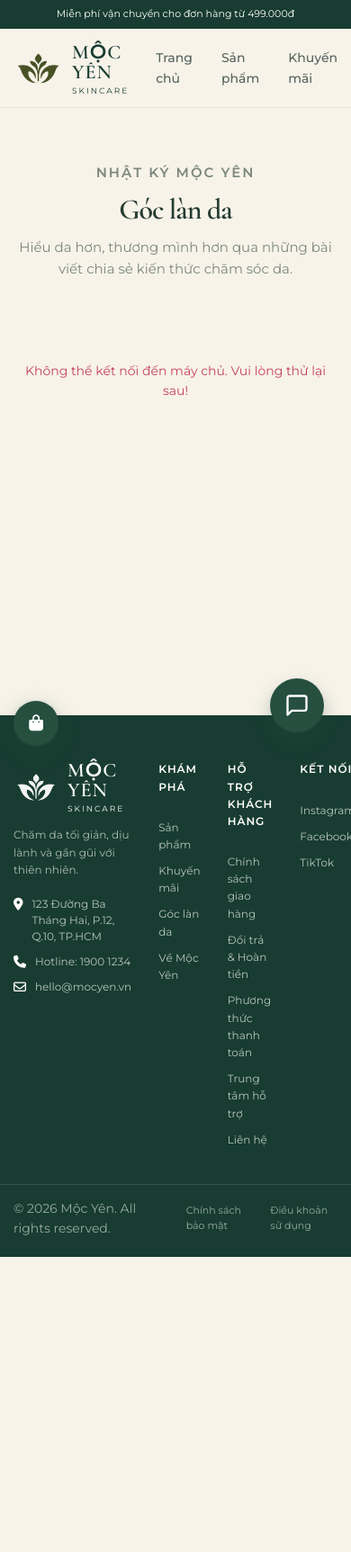
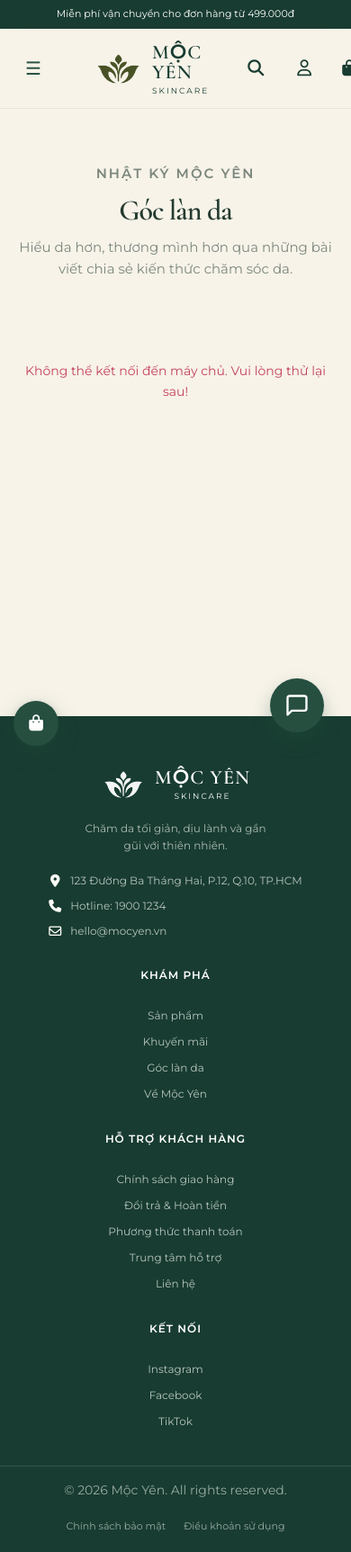
Before and after one commit to legiahan0169-ui/MOCYEN_WEB, a website: page pages/blog.html in a window 390 px wide. Shown: the whole page at 90% size. Before the commit the page ends 1397 px from the top, so only its background shows below. Drawn offline with nearby package versions, Linux system fonts and the light colour scheme; no server answers; a web font is replaced by a local one.

Commit message:
Update style.css

```diff
--- a/style.css
+++ b/style.css
@@ -707,3 +707,118 @@
         z-index: 9999;
     }
 }
+
+/* =========================================================
+   RESPONSIVE HEADER & FOOTER CHO MOBILE
+========================================================= */
+@media (max-width: 900px) {
+    /* --- 1. TOPBAR (Thu nhỏ chữ hoặc ẩn đi) --- */
+    .topbar-inner p { font-size: 11px; text-align: center; }
+
+    /* --- 2. HEADER CHÍNH --- */
+    .header-inner {
+        justify-content: space-between; /* Đẩy Logo qua trái, Icon qua phải */
+        padding: 15px 0;
+    }
+
+    /* Nút Hamburger (☰) */
+    .menu-toggle {
+        display: block !important; /* Hiển thị nút menu */
+        font-size: 24px;
+        color: var(--green);
+        background: transparent;
+        border: none;
+        order: -1; /* Đưa nút menu lên trước Logo (nằm bên trái cùng) */
+        margin-right: 15px;
+    }
+
+    /* Ẩn Menu ngang mặc định, chuyển thành Menu trượt (Drawer) */
+    .main-nav {
+        position: fixed;
+        top: 0;
+        left: -100%; /* Ẩn khỏi màn hình về bên trái */
+        width: 280px;
+        height: 100vh;
+        background: #FFFEFA;
+        flex-direction: column;
+        align-items: flex-start;
+        padding: 80px 20px 20px; /* Chừa chỗ cho nút X */
+        box-shadow: 2px 0 10px rgba(0,0,0,0.1);
+        transition: left 0.3s ease;
+        z-index: 9999;
+        overflow-y: auto;
+    }
+
+    /* Khi menu được mở (JS thêm class is-open) */
+    .main-nav.is-open {
+        left: 0;
+    }
+
+    /* Nút X (Đóng menu) - Tạo tự động bằng CSS */
+    .main-nav::before {
+        content: "\f00d"; /* Mã icon X của FontAwesome */
+        font-family: "Font Awesome 6 Free";
+        font-weight: 900;
+        position: absolute;
+        top: 20px;
+        right: 20px;
+        font-size: 20px;
+        color: #243A30;
+        cursor: pointer;
+    }
+
+    /* Style lại các link bên trong menu mobile */
+    .main-nav > a, .nav-dropdown {
+        width: 100%;
+        padding: 15px 0;
+        border-bottom: 1px solid #EAEAEA;
+    }
+
+    /* Xổ dọc dropdown "Sản phẩm" trên mobile */
+    .dropdown-menu {
+        position: static;
+        box-shadow: none;
+        padding: 10px 0 0 15px;
+        display: none;
+        background: transparent;
+    }
+    .nav-dropdown.is-open .dropdown-menu {
+        display: flex;
+        flex-direction: column;
+    }
+
+    /* Icon Header (Search, Account, Cart) thu nhỏ và sát nhau hơn */
+    .header-actions {
+        gap: 12px;
+    }
+    .header-actions i { font-size: 18px; }
+    .cart-count { font-size: 10px; min-width: 16px; height: 16px; }
+
+    /* --- 3. FOOTER --- */
+    .footer-grid {
+        grid-template-columns: 1fr !important; /* Đưa toàn bộ footer về 1 cột dọc */
+        gap: 30px;
+        text-align: center; /* Căn giữa nội dung cho đẹp */
+    }
+
+    .footer-brand { align-items: center; display: flex; flex-direction: column; }
+    .footer-contact-details { margin-top: 15px; text-align: center; }
+
+    .footer-column {
+        align-items: center;
+        display: flex;
+        flex-direction: column;
+    }
+
+    .footer-bottom {
+        flex-direction: column;
+        gap: 15px;
+        text-align: center;
+    }
+
+    .footer-bottom div {
+        display: flex;
+        gap: 15px;
+        justify-content: center;
+    }
+}
```
